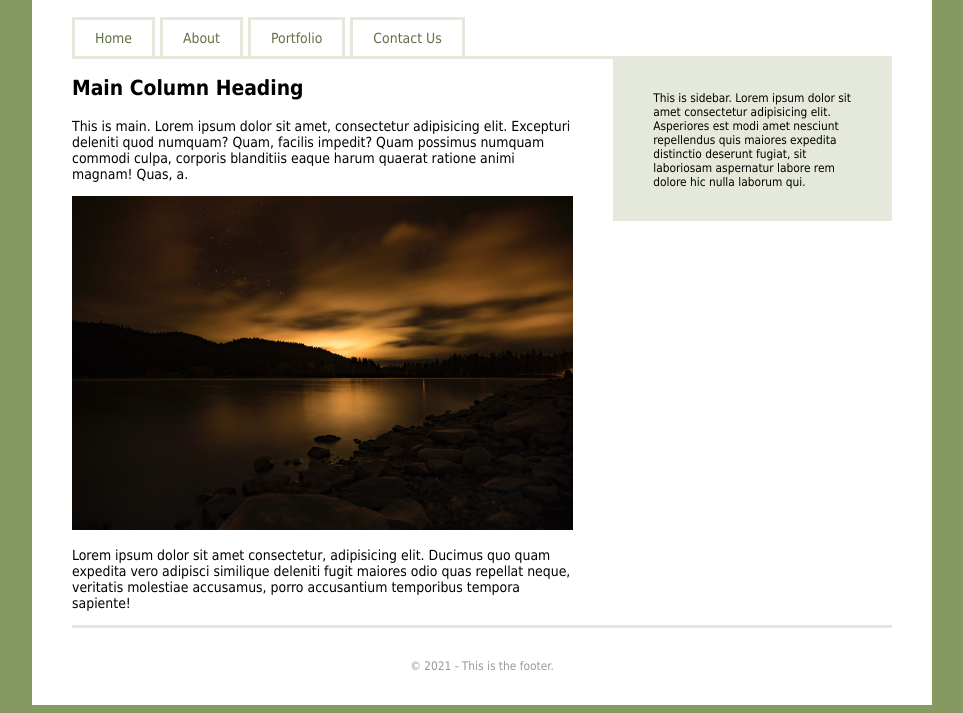
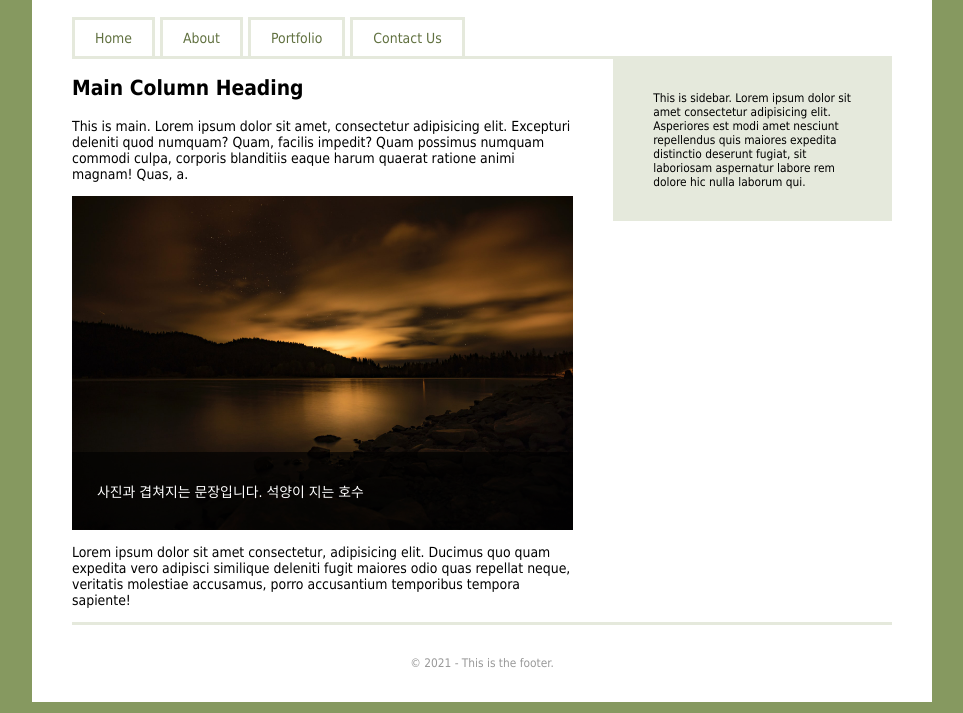
Before and after one commit to jbkim08/CSS_Lesson, a plain HTML site: page 7. 포지션 속성/index.html in a window 1280 px wide. Shown: the part 93-806 px from the top of the page, without its empty margins (158-1121 px from the left). Drawn offline with Linux system fonts and the light colour scheme.

Commit message:
사진 오버레이

```diff
--- a/7. 포지션 속성/index.html
+++ b/7. 포지션 속성/index.html
@@ -36,7 +36,12 @@
                     ratione
                     animi
                     magnam! Quas, a.</p>
-                <img src="images/image1.jpg" alt="풍경사진">
+                <div class="image-banner">
+                    <img src="images/image1.jpg" alt="풍경사진">
+                    <div class="banner-description">
+                        <p>사진과 겹쳐지는 문장입니다. 석양이 지는 호수</p>
+                    </div>
+                </div>
                 <p>Lorem ipsum dolor sit amet consectetur, adipisicing elit. Ducimus quo quam expedita vero adipisci
                     similique
                     deleniti fugit maiores odio quas repellat neque, veritatis molestiae accusamus, porro accusantium
--- a/7. 포지션 속성/screen.css
+++ b/7. 포지션 속성/screen.css
@@ -87,7 +87,35 @@ img {
     max-width: 100%;
 }
 
+/* 오버레이 : 사진과 문장 겹침 */
+.image-banner {
+    /* 상대 좌표 : 원래 위치에서 top , left 속성으로 이동한다.*/
+    /* 절대 좌표의 기준이 될 수 있다. */
+    position: relative;
+    /* left: 100px; */
+
+}
+
+.image-banner img {
+    display: block;
+}
+
+.banner-description {
+    /* 절대 좌표: 상대좌표 기준으로 위치를 잡음 bottom 기준의 아래쪽*/
+    position: absolute;
+    bottom: 0;
+    left: 0;
+    right: 0;
+    color: #FFF;
+    /* rgba a는 투명도 */
+    background-color: rgba(0, 0, 0, 0.65);
+    padding: 15px 25px;
+}
+
 .sidebar {
+    /* position: relative;
+    z-index: 1; */
+    /* z인덱스가 크면 겹칠때 위로 올라옴(기본 0) */
     width: 34%;
     float: left;
     background-color: #e5e9dc;
```
Also changed, not shown: 1 other file.
